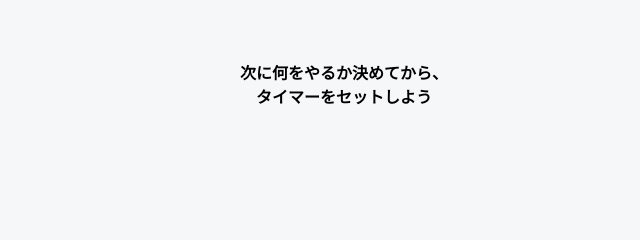
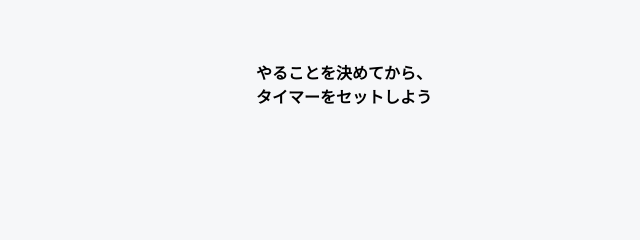
Before and after one commit to 1nkZCzWtWy/timerclock2, a plain HTML site: page index.html in a window 1280 px wide. Shown: the top 240 px of the page, 296-936 px from the left. Drawn offline with Linux system fonts and the light colour scheme.

Commit message:
Update index.html

```diff
--- a/index.html
+++ b/index.html
@@ -9,7 +9,7 @@
 <body>
 <div id="gate"><button id="gateBtn">タップで開始</button></div>
 <div id="actionsSpace">
-  <div id="preMsg">次に何をやるか決めてから、<br>タイマーをセットしよう</div>
+  <div id="preMsg">やることを決めてから、<br>タイマーをセットしよう</div>
   <div id="actions">
     <button id="resetBtn" class="outline">タイマー再設定</button>
     <button id="nextBtn">終わった。次！</button>
```
